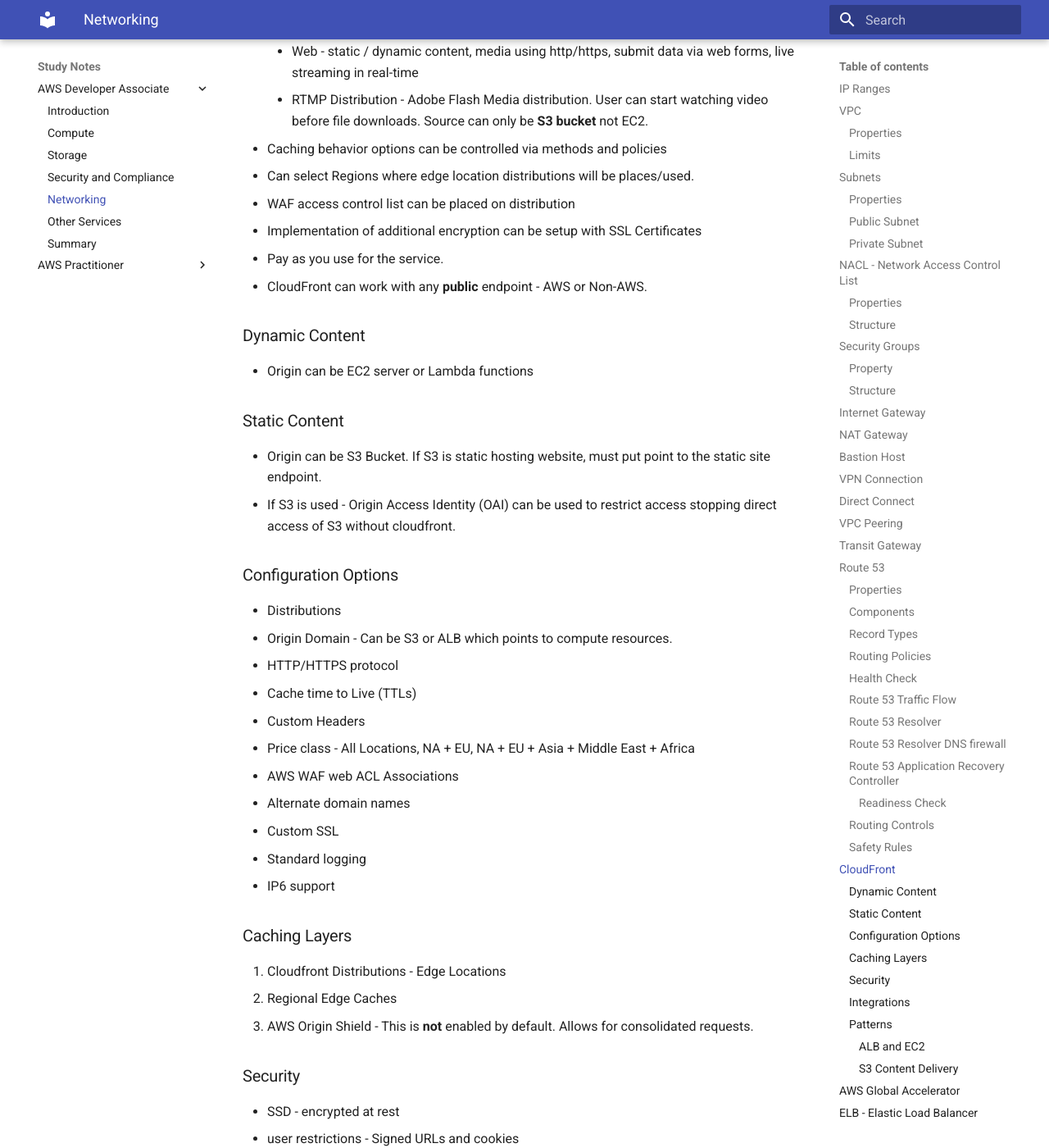
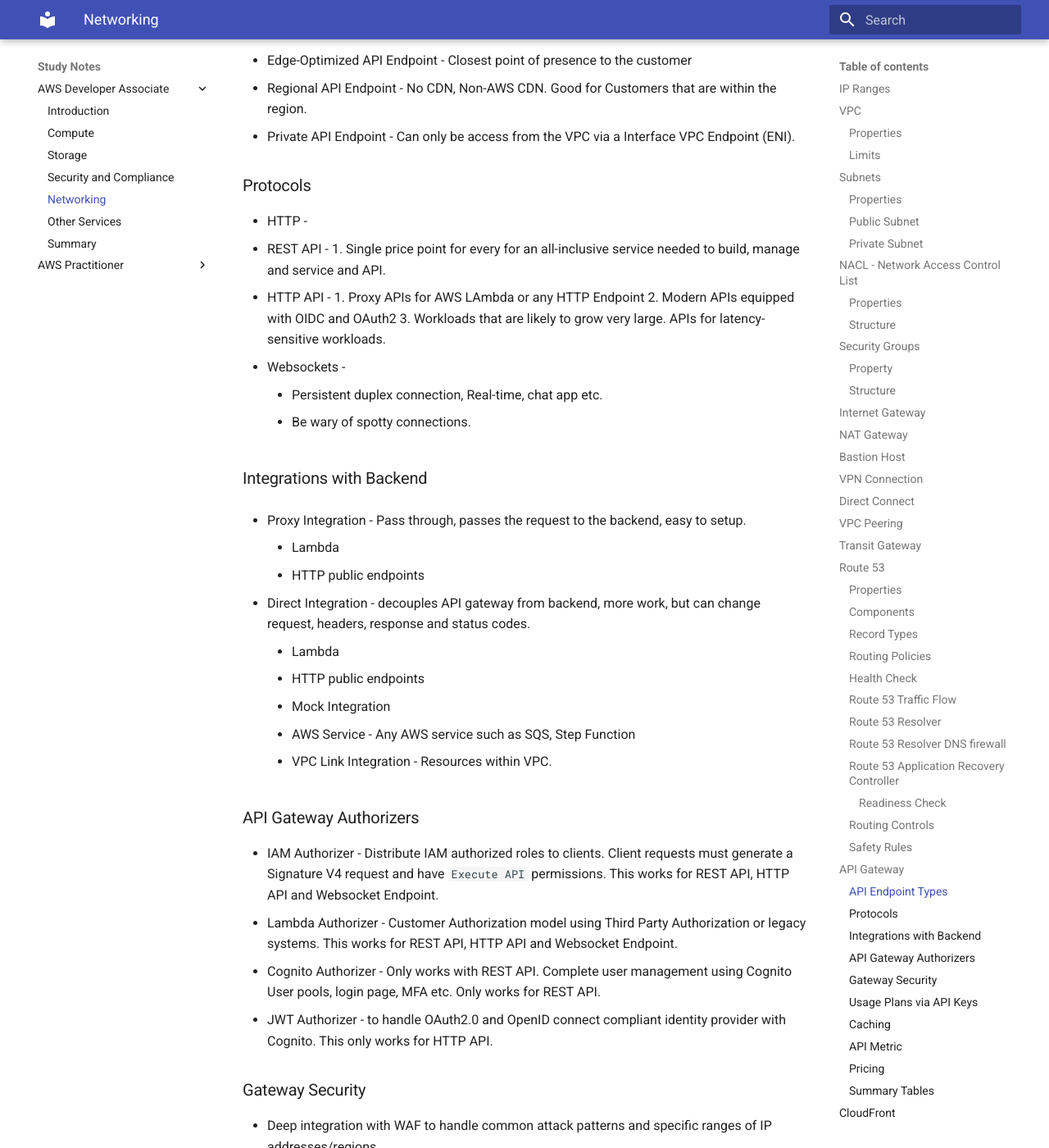
Before and after one commit to syed-islam/syed-islam.github.io, an MkDocs documentation site: the page built from docs/notes/aws-dva/networking.md, in a window 1280 px wide and 1400 px high, scrolled down 9048 px. Shown: the whole window at 82% size. Built offline with MkDocs 1.6.1 and Material for MkDocs 9.7.7, drawn with Linux system fonts in a browser that asks for light colours; emoji names are drawn with the system emoji font; comment, search, counter and statistics services are not loaded; some of the changed text lies outside the part shown.

Commit message:
Added content on API Gateway

````diff
--- a/docs/notes/aws-dva/networking.md
+++ b/docs/notes/aws-dva/networking.md
@@ -224,6 +224,130 @@ A control panel is a group of routing controls for an application. As mentioned
 ### Safety Rules
 You can also apply safety rules to routing controls as a way to prevent a failover to an unprepared replica.
 
+## API Gateway
+ * Building, monitoring, documenting and managing serverless API
+ * 100s of Thousands of requests per second and can throttle if necessary
+
+
+### API Endpoint Types
+ * Edge-Optimized API Endpoint - Closest point of presence to the customer
+ * Regional API Endpoint - No CDN, Non-AWS CDN. Good for Customers that are within the region.
+ * Private API Endpoint - Can only be access from the VPC via a Interface VPC Endpoint (ENI).
+
+### Protocols
+ * HTTP  -
+   * REST API -
+          1. Single price point for every for an all-inclusive service needed to build, manage and service and API.
+   * HTTP API -
+          1. Proxy APIs for AWS LAmbda or any HTTP Endpoint
+          2. Modern APIs equipped with OIDC and OAuth2
+          3. Workloads that are likely to grow very large. APIs for latency-sensitive workloads.
+ * Websockets -
+     * Persistent duplex connection, Real-time, chat app etc.
+     * Be wary of spotty connections.
+
+
+### Integrations with Backend
+  * Proxy Integration - Pass through, passes the request to the backend, easy to setup.
+     * Lambda
+     * HTTP public endpoints
+
+  * Direct Integration - decouples API gateway from backend, more work, but can change request, headers, response and status codes.
+     * Lambda
+     * HTTP public endpoints
+     * Mock Integration
+     * AWS Service - Any AWS service such as SQS, Step Function
+     * VPC Link Integration - Resources within VPC.
+
+
+
+### API Gateway Authorizers
+  * IAM Authorizer - Distribute IAM authorized roles to clients. Client requests must generate a Signature V4 request and have ```Execute API``` permissions. This works for REST API, HTTP API and Websocket Endpoint.
+  * Lambda Authorizer - Customer Authorization model using Third Party Authorization or legacy systems. This works for REST API, HTTP API and Websocket Endpoint.
+  * Cognito Authorizer - Only works with REST API. Complete user management using Cognito User pools, login page, MFA etc. Only works for REST API.
+  * JWT Authorizer - to handle OAuth2.0 and OpenID connect compliant identity provider with Cognito. This only works for HTTP API.
+
+### Gateway Security
+  * Deep integration with WAF to handle common attack patterns and specific ranges of IP addresses/regions.
+
+### Usage Plans via API Keys
+  * API keys can be created and distributed to customer.
+  * Can be used to throttle to requests and billing.
+
+### Caching
+  * Built-in caching ability within the API Gateway.
+  * Default TTL is 300s and can be put to between 0 - 3600 seconds
+  * Need to choose the size of cache which has cost associate with it.
+  * Caching only works with REST API.
+
+### API Metric
+  * 4XX Errors - Number of client side errors / total Count
+  * 5XX Errors - Number of server side error / total count.
+  * CacheHitCount
+  * CacheMissCount
+  * Total Count
+  * IntegrationLatency - time between API gateway relays a request to backend and receives a response
+  * Latency - time between request from client and response.
+  * Metric is sent to CloudWatch Metric every minute.
+
+
+### Pricing
+  * HTTP API Pricing is nearly 60% cheaper than that of REST API.
+
+### Summary Tables
+|Authorizer | HTTP API | REST API |
+|-----------|---------|----------|
+| AWS Lambda | :white_check_mark: | :white_check_mark:|
+|IAM |:white_check_mark:|:white_check_mark:|
+|Amazon Cognito | :white_check_mark:*|:white_check_mark:|
+|Native OpenID Connect/OAuth2.0 | :white_check_mark:| |
+
+
+| Integration | REST API | HTTP API | Websocket Endpoint |
+|------------|----------|-----------|-------------------|
+|Lambda Functions |  :white_check_mark: | | :white_check_mark:|
+| Public HTTP Endpoint  | :white_check_mark: |:white_check_mark:|:white_check_mark:|
+| Mock | :white_check_mark:| ||
+| Any AWS Service |:white_check_mark:|:white_check_mark:|:white_check_mark:|
+| VPC Link | :white_check_mark:|||
+| Private Integration with ALB | NLB-->ALB* |:white_check_mark:| |
+| Private Integration with NLB |:white_check_mark: |:white_check_mark:||
+
+| Integration | REST API | HTTP API |
+|------------|----------|-----------|
+| Usage Plans |  :white_check_mark: | |
+| API Keys  | :white_check_mark: ||
+| Custom Domain Names | :white_check_mark:| :white_check_mark:*|
+
+| Development | REST API | HTTP API |
+|------------|----------|-----------|
+| API Caching |  :white_check_mark: | |
+| Request Parameter Transformation |  :white_check_mark: | :white_check_mark: |
+| Request Body Transformation |  :white_check_mark: |  |
+| Request Response Validation |  :white_check_mark: |  |
+| Tesco Invocation |  :white_check_mark: |  |
+| CORS Configuration  |  :white_check_mark:* | :white_check_mark: |
+| Automatic Deployments |  :white_check_mark: |  |
+|Default Stage |  :white_check_mark: |  |
+|Default Route |  :white_check_mark: |  |
+|Custom gateway responses |  |  :white_check_mark: |
+|Custom release deployment |  |  :white_check_mark: |
+
+| Security | REST API | HTTP API |
+|------------|----------|-----------|
+| Mutual TSL Authentication |  :white_check_mark: | :white_check_mark:  |
+| Certificate based backend Authentication  | :white_check_mark: ||
+| AWS WAF | :white_check_mark:| |
+| Resource Policies | :white_check_mark:| |
+
+| Monitoring | REST API | HTTP API |
+|------------|----------|-----------|
+| Access logs to Amazon CloudWatch Logs |  :white_check_mark: | :white_check_mark:  |
+| Access logs to Amazon Kinesis Data Firehose  | :white_check_mark: ||
+| Execution Logs | :white_check_mark:| |
+| Amazon CloudWatch Metrics | :white_check_mark:|:white_check_mark: |
+| AWS X-Ray | :white_check_mark:||
+
 
 ## CloudFront
  * AWS CDN
@@ -427,3 +551,11 @@ Certificate Selection:
    2. Upload to ACM
    3. Choose from IAM
    4. Upload to IAM
+
+
+## HTTP Code
+ 1. 1XX - Information
+ 2. 2XX - Success
+ 3. 3XX - Redirection
+ 4. 4XX - Client Error
+ 5. 5XX - Server Error
````
Also changed, not shown: docs/notes/aws-summary/summary.md (+1 -0 lines).
